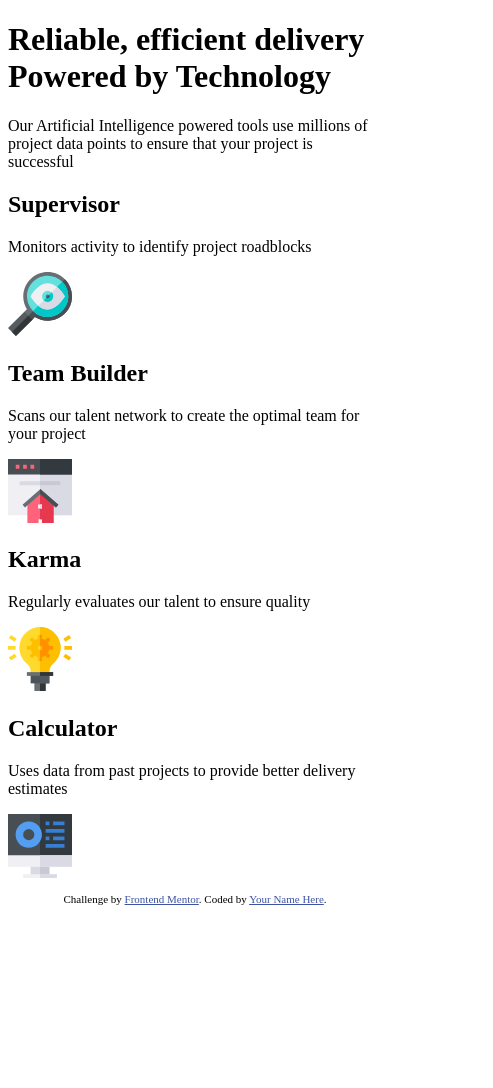
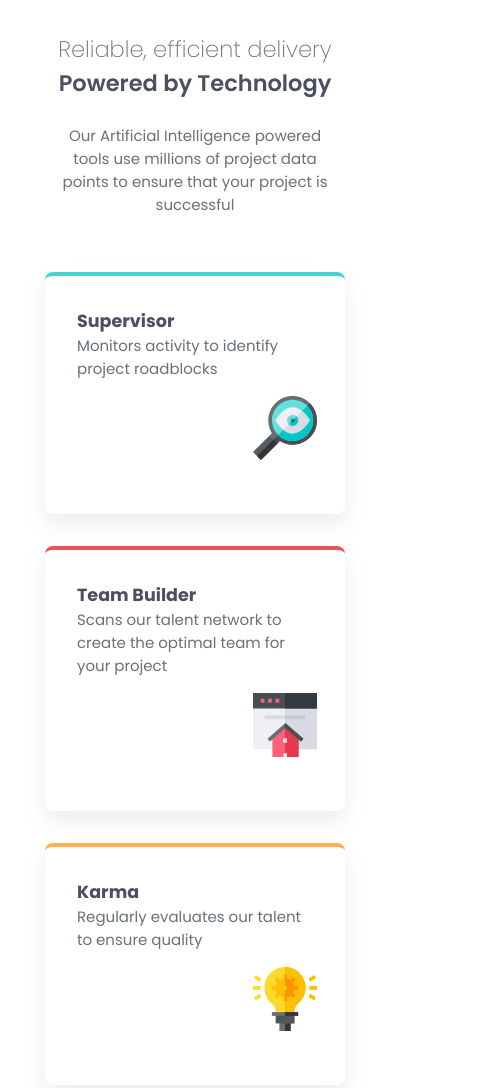
Before and after one commit to purvesh-liv/four-card-feature-section-master, a plain HTML site: page index.html in a window 390 px wide. Shown: the top 1088 px of the page, 493 px wide, since content can reach past the window. Before the commit the page ends 916 px from the top, so only its background shows below. Drawn offline with Linux system fonts and the light colour scheme.

Commit message:
mobile design done

```diff
--- a/index.html
+++ b/index.html
@@ -7,7 +7,9 @@
   <link rel="icon" type="image/png" sizes="32x32" href="./images/favicon-32x32.png">
   <link rel="stylesheet" href="style.css">
   <title> Four card feature section</title>
-
+<link rel="preconnect" href="https://fonts.googleapis.com">
+<link rel="preconnect" href="https://fonts.gstatic.com" crossorigin>
+<link href="https://fonts.googleapis.com/css2?family=Figtree:ital,wght@0,300..900;1,300..900&family=Fraunces:ital,opsz,wght@0,9..144,100..900;1,9..144,100..900&family=Inter:ital,opsz,wght@0,14..32,100..900;1,14..32,100..900&family=Montserrat:ital,wght@0,100..900;1,100..900&family=Outfit:wght@100..900&family=Poppins:ital,wght@0,100;0,200;0,300;0,400;0,500;0,600;0,700;0,800;0,900;1,100;1,200;1,300;1,400;1,500;1,600;1,700;1,800;1,900&display=swap" rel="stylesheet">
   <!-- Feel free to remove these styles or customise in your own stylesheet 👍 -->
   <style>
     .attribution { font-size: 11px; text-align: center; }
@@ -16,10 +18,10 @@
 </head>
 <body>
   <header>
-  <h1>Reliable, efficient delivery <br><b>
-   Powered by Technology </b></h1>
+  <h2><span class="primary-grey">Reliable, efficient delivery</span> <br>
+   Powered by Technology </h2>
 
- <p> Our Artificial Intelligence powered tools use millions of project data points
+ <p class="main-p"> Our Artificial Intelligence powered tools use millions of project data points
   to ensure that your project is successful </p>
 
 
@@ -28,19 +30,19 @@
 
   </header>
   <main>
-    <div class="card one"><h2>Supervisor</h2>
+    <div class="card one"><h3>Supervisor</h3>
   <p>Monitors activity to identify project roadblocks</p>
   <img src="/images/icon-supervisor.svg" alt="">
   </div>
-    <div class="card two"><h2>Team Builder</h2>
+    <div class="card two"><h3>Team Builder</h3>
  <p> Scans our talent network to create the optimal team for your project</p>
  <img src="/images/icon-team-builder.svg" alt="">
 </div>
-    <div class="card three"><h2> Karma</h2>
+    <div class="card three"><h3> Karma</h3>
  <p> Regularly evaluates our talent to ensure quality </p>
  <img src="/images/icon-karma.svg" alt="">
 </div>
-    <div class="card four"><h2> Calculator </h2>
+    <div class="card four"><h3> Calculator </h3>
  <p> Uses data from past projects to provide better delivery estimates </p>
  <img src="/images/icon-calculator.svg" alt="">
 </div>
--- a/style.css
+++ b/style.css
@@ -0,0 +1,67 @@
+*{
+    box-sizing: border-box;
+    margin: 0;
+    padding: 0;
+}
+body{
+    font-family: "poppins";
+    font-size: 15px;
+    background-color: hsl(0, 0%, 100%);
+}
+.primary-grey{
+    color:   hsl(212, 6%, 44%);
+    font-weight: 200;
+}
+p{
+    color: hsl(212, 6%, 44%);
+}
+header{
+    text-align: center;
+    padding: 2rem;
+}
+h2{
+    color: hsl(234, 12%, 34%);
+    font-weight: 600;
+}
+h3{
+    color: hsl(234, 12%, 34%);
+}
+.main-p{
+    margin: 1.5rem;
+}
+main{
+    display: flex;
+    flex-direction: column;
+    justify-content: center;
+    align-items: center;
+    gap: 2rem;
+}
+.card{
+    background-color: #ffffff;
+    width: 300px;
+    padding: 2rem;
+    border-radius: 8px;
+    box-shadow: 0 10px 25px rgba(0, 0, 0, 0.08);
+
+
+}
+.one{
+   border-top: 4px solid hsl(180, 62%, 55%);
+}
+.two{
+    border-top: 4px solid hsl(0, 78%, 62%);
+}
+.three{
+    border-top: 4px solid hsl(34, 97%, 64%);
+}
+.four{
+    border-top: 4px solid  hsl(212, 86%, 64%)
+;
+}
+img{
+    margin:1rem 11rem
+
+}
+footer{
+    margin: 2rem;
+}
```
